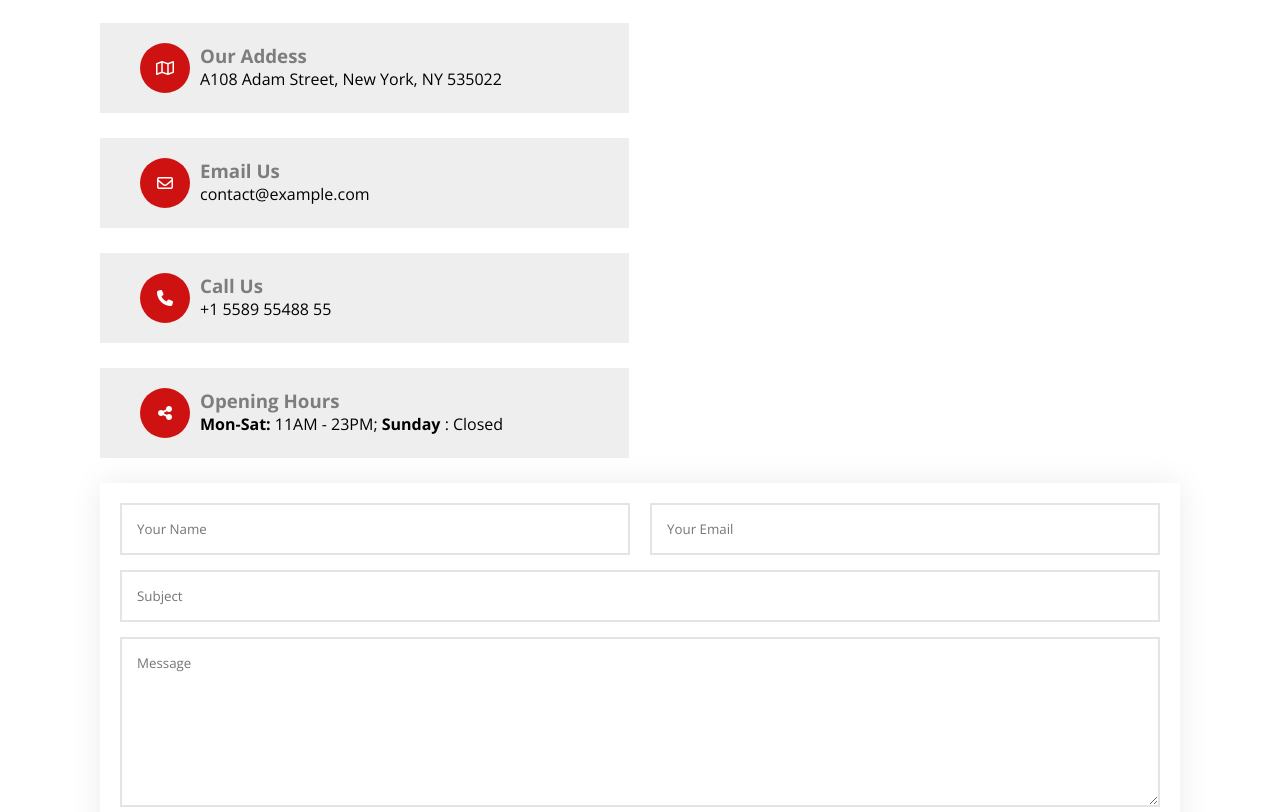
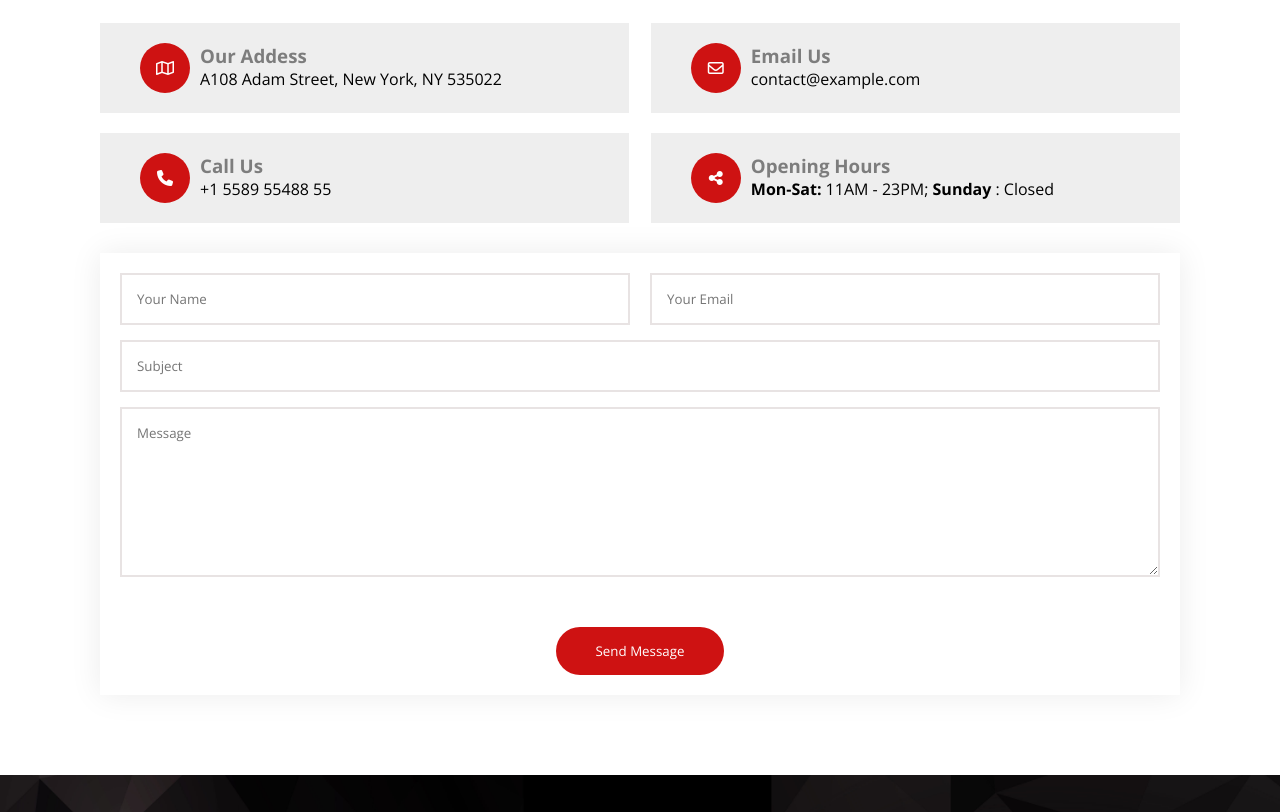
Before and after one commit to Eslam-Mohamed-G/Rout_Mealify5, a plain HTML site: page index.html in a window 1280 px wide. Shown: the part 3477-4289 px from the top of the page. Drawn offline with nearby package versions, Linux system fonts and the light colour scheme.

Commit message:
new commit

```diff
--- a/style.css
+++ b/style.css
@@ -491,8 +491,7 @@ ul, li{
 .details{
     justify-content: space-between;
     max-width: 100%;
-    margin: 20px 0 25px;
-    gap: 25px;
+    margin: 20px 0 10px;
 }
 .details .item{
     width: 49%;
@@ -500,6 +499,7 @@ ul, li{
     display: flex;
     align-content: center;
     padding: 20px 40px;
+    margin-bottom: 20px;
 }
 
 .details .icon{
```
